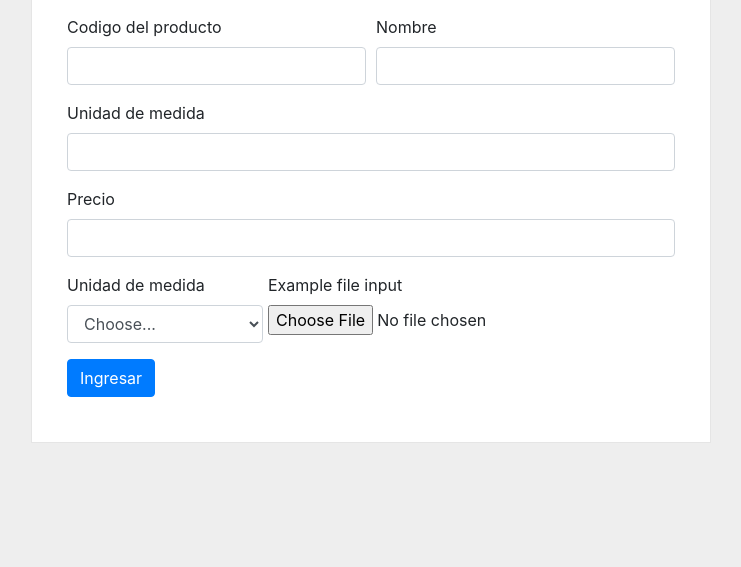
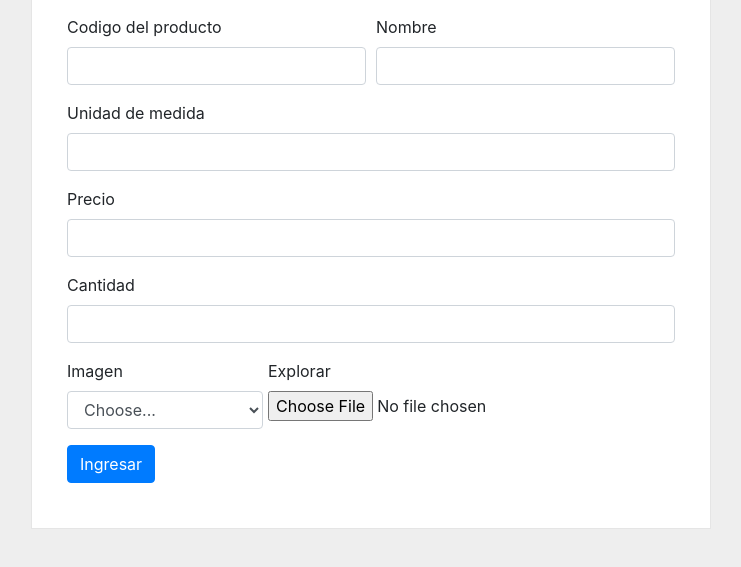
Before and after one commit to iDavidRobles/ProWeb, a CodeIgniter app: page /database/provweb/modulo/ingresar in a window 1280 px wide. Shown: the part 143-710 px from the top of the page, without its empty margins (269-1010 px from the left). Run offline with CodeIgniter, Linux system fonts and the light colour scheme; some libraries are stand-ins or nearby versions.

Commit message:
ingreso de productos

```diff
--- a/application/config/database.php
+++ b/application/config/database.php
@@ -75,8 +75,8 @@ $query_builder = TRUE;
 
 $db['default'] = array(
 	'dsn'	=> '',
-	'hostname' => 'localhost',
-	'username' => 'root',
+	'hostname' => '192.168.0.13',
+	'username' => 'cales',
 	'password' => '',
 	'database' => 'pedidos',
 	'dbdriver' => 'mysqli',
--- a/application/controllers/Productos.php
+++ b/application/controllers/Productos.php
@@ -13,9 +13,8 @@ class Productos extends CI_Controller {
     echo json_encode(  $this->productos_model->getProducto($id));
   }
   public function setProductos(){
-    $id=$_POST["id_producto"];
     $this->load->model("productos_model");
-    echo json_encode(  $this->productos_model->setProductos($id));
+    echo json_encode(  $this->productos_model->setProductos($_POST));
   }
 }
  ?>
--- a/application/views/ingresar.php
+++ b/application/views/ingresar.php
@@ -18,36 +18,42 @@ background: #eee !important;
   <div class="form-row">
     <div class="form-group col-md-6">
       <label for="inputEmail4">Codigo del producto</label>
-      <input type="email" class="form-control" id="inputEmail4">
+      <input type="text" class="form-control" id="codprod">
     </div>
     <div class="form-group col-md-6">
       <label for="inputPassword4">Nombre</label>
-      <input type="password" class="form-control" id="inputPassword4">
+      <input type="text" class="form-control" id="nomprod">
     </div>
   </div>
   <div class="form-group">
     <label for="inputAddress">Unidad de medida</label>
-    <input type="text" class="form-control" id="inputAddress">
+    <input type="text" class="form-control" id="medprod">
   </div>
   <div class="form-group">
     <label for="inputAddress2">Precio</label>
-    <input type="text" class="form-control" id="inputAddress2">
+    <input type="text" class="form-control" id="precio">
+  </div>
+  <div class="form-group">
+    <label for="inputAddress2">Cantidad</label>
+    <input type="text" class="form-control" id="canprod">
   </div>
   <div class="form-row">
     <div class="form-group col-md-4">
-      <label for="inputState">Unidad de medida</label>
-      <select id="inputState" class="form-control">
+      <label for="inputState">Imagen</label>
+      <select id="imgprod" class="form-control">
         <option selected>Choose...</option>
         <option>...</option>
       </select>
     </div>
     <form>
   <div class="form-group">
-    <label for="exampleFormControlFile1">Example file input</label>
-    <input type="file" class="form-control-file" id="exampleFormControlFile1">
+    <label for="exampleFormControlFile1">Explorar</label>
+    <input type="file" class="form-control-file" id="subprod">
   </div>
 </form>
   </div>
-  <button id="#btn-agregar-usuario"type="submit" class="btn btn-primary">Ingresar</button>
+  <button id="btnagregarproducto" type="button" class="btn btn-primary">Ingresar</button>
     </div>
 </form>
+<script src="/assets/js/jquery-3.3.1.min.js"></script>
+<script src="/assets/js/RegProducto.js" type="text/javascript"></script>
--- a/application/views/plantilla.php
+++ b/application/views/plantilla.php
@@ -3,7 +3,7 @@
   <head>
     <meta charset="utf-8">
     <title> titulo</title>
-    <link rel="stylesheet" href="/assets/css/bootstrap.min.css" integrity="sha384-WskhaSGFgHYWDcbwN70/dfYBj47jz9qbsMId/iRN3ewGhXQFZCSftd1LZCfmhktB" crossorigin="anonymous">
+    <link rel="stylesheet" href="/assets/css/bootstrap.min.css">
   </head>
 <style>
   body{
--- /dev/null
+++ b/assets/js/RegProducto.js
@@ -0,0 +1,29 @@
+$(document).ready(function($){
+
+  $("#btnagregarproducto").click(function(e){
+
+  var codigo=$("#codprod").val();
+  var nombre=$("#nomprod").val();
+  var medida=$("#medprod").val();
+  var precio=$("#precio").val();
+  var cantidad=$("#canprod").val();
+  var datos={
+    "codigo_producto":codigo,
+    "nombre_producto":nombre,
+    "unidad_medida_producto":medida,
+    "precio_producto":precio,
+    "cantidad":cantidad
+  }
+  $.ajax({
+          type    : 'POST',
+          url     : '/productos/setProductos',
+          data    : datos,
+          dataType: 'json',
+          encode  : true
+    }
+  ).done(function(respuesta){
+    console.log(respuesta)
+  })
+
+})
+});
```
